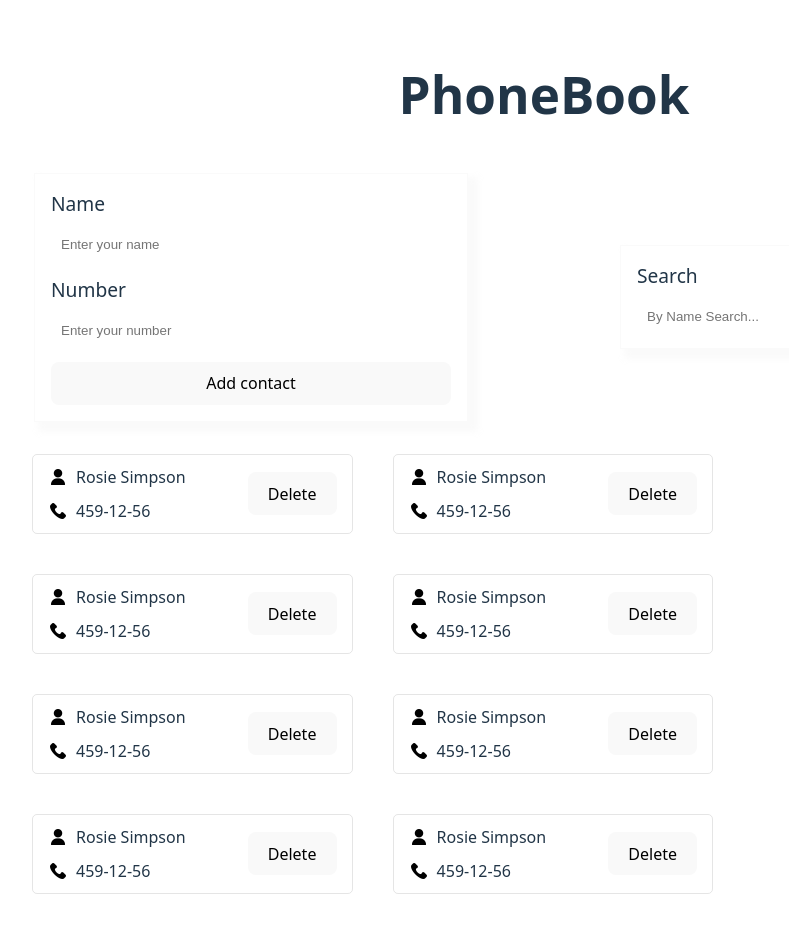
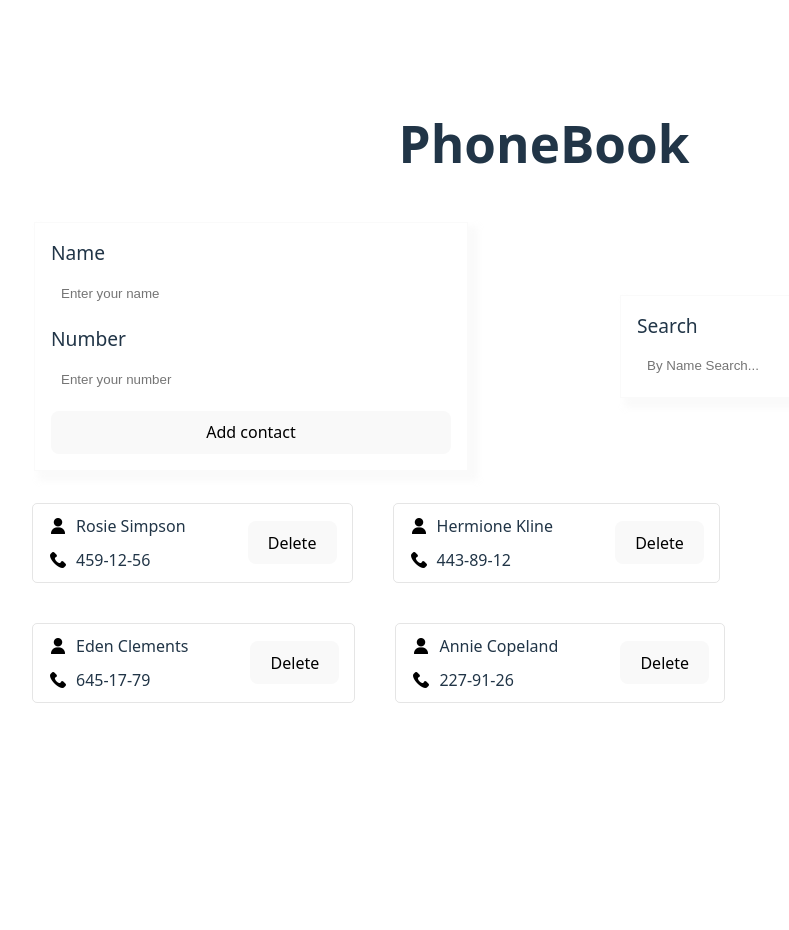
Before and after one commit to murselsen/goit-react-hw-03, a React (Vite) app: page / in a window 1280 px wide. Shown: the top 930 px of the page, without its empty margins (96-885 px from the left). After the commit the page ends 800 px from the top, so only its background shows below. Built offline with nearby package versions, Linux system fonts and the light colour scheme.

Commit message:
Adds contact management functionality
Introduces state management for contacts, including adding, searching, and deleting functionalities. Updates components to handle dynamic contact data and improves reusability by passing props. Simplifies form initialization logic in related components.

```diff
--- a/src/App.jsx
+++ b/src/App.jsx
@@ -1,10 +1,28 @@
-import React from 'react'
+import React, { useState } from 'react'
 import './App.css'
 import ContactForm from './components/ContactForm/ContactForm'
 import ContactList from './components/ContactList/ContactList'
 import SearchBox from './components/SearchBox/SearchBox'
 
 function App() {
+
+  const [Contacts, setContacts] = useState([
+    { id: 'id-1', name: 'Rosie Simpson', number: '459-12-56' },
+    { id: 'id-2', name: 'Hermione Kline', number: '443-89-12' },
+    { id: 'id-3', name: 'Eden Clements', number: '645-17-79' },
+    { id: 'id-4', name: 'Annie Copeland', number: '227-91-26' },
+  ]);
+  const [filterContacts, setFilter] = useState(Contacts);
+
+  const addContact = (contact) => {
+    console.log('Add contact', contact);
+  }
+  const searchContact = (contactName) => {
+    console.log('Search Contact', contactName);
+  }
+  const deleteContact = (contactId) => {
+    console.log('Delete Contact', contactId)
+  }
 
   return (
 
@@ -16,12 +34,11 @@ function App() {
         </div>
         <div className='col'>
           <SearchBox />
-
         </div>
       </div>
       <div className='row'>
         <div className='col'>
-          <ContactList />
+          <ContactList Contacts={filterContacts} />
         </div>
       </div>
     </div>
--- a/src/components/Contact/Contact.jsx
+++ b/src/components/Contact/Contact.jsx
@@ -2,18 +2,19 @@ import React from 'react';
 import Css from './Contact.module.css';
 import userIcon from './icon/user.png';
 import phoneIcon from './icon/phone-call.png';
-const Contact = () => {
+const Contact = ({ name, number, handleContactDelete }) => {
     const handleDelete = (e) => {
         console.log('Delete contact', e);
+        handleContactDelete();
     }
     return (
         <div className={Css.Contact}>
             <div className={Css.Info}>
                 <div className={Css.InfoItem}>
-                    <img src={userIcon} width="16" height="16" title='user' /> <p>Rosie Simpson</p>
+                    <img src={userIcon} width="16" height="16" title='user' /> <p>{name}</p>
                 </div>
                 <div className={Css.InfoItem}>
-                    <img src={phoneIcon} width="16" height="16" title='phone' /> <p>459-12-56</p>
+                    <img src={phoneIcon} width="16" height="16" title='phone' /> <p>{number}</p>
                 </div>
             </div>
             <div className={Css.Buttons}>
--- a/src/components/ContactForm/ContactForm.jsx
+++ b/src/components/ContactForm/ContactForm.jsx
@@ -7,7 +7,7 @@ const ContactForm = () => {
     const nameId = nanoid();
     const numberId = nanoid();
     return (
-        <Formik initialValues={{}} onSubmit={() => { }}>
+        <Formik onSubmit={() => { }}>
             <Form className={Css.Form}>
                 <div className={Css.FieldGroup}>
                     <label htmlFor={nameId}>Name</label>
@@ -17,7 +17,6 @@ const ContactForm = () => {
                     <label htmlFor={numberId}>Number</label>
                     <Field name="number" type="tel" placeholder="Enter your number" id={numberId} className={Css.input} />
                 </div>
-
                 <button type="submit" className={Css.button}>Add contact</button>
             </Form>
         </Formik>
--- a/src/components/ContactList/ContactList.jsx
+++ b/src/components/ContactList/ContactList.jsx
@@ -3,18 +3,17 @@ import React from 'react';
 import Css from './ContactList.module.css';
 
 import Contact from '../Contact/Contact';
-const ContactList = () => {
-    // const handleChange = () => { };
+const ContactList = ({ Contacts }) => {
+    const HandleContactDelete = () => {
+        console.log('HandleContactDelete - Delete contact');
+        // Handle contact delete logic here
+    };
     return (
         <div className={Css.ContactList}>
-            <Contact />
-            <Contact />
-            <Contact />
-            <Contact />
-            <Contact />
-            <Contact />
-            <Contact />
-            <Contact />
+            {Contacts.map((contact) => (
+                <Contact key={contact.id} name={contact.name} number={contact.number} handleContactDelete={HandleContactDelete} />
+            ))}
+
         </div>
     );
 }
--- a/src/components/SearchBox/SearchBox.jsx
+++ b/src/components/SearchBox/SearchBox.jsx
@@ -11,7 +11,7 @@ const SearchBox = () => {
     });
     const handleChange = () => { };
     return (
-        <Formik initialValues={{ 'search': '' }} onSubmit={() => { }} validationSchema={SearchFeedBackSchema}>
+        <Formik validationSchema={SearchFeedBackSchema}>
             <Form className={Css.Form} >
                 <div className={Css.FieldGroup}>
                     <label htmlFor={searchId}>Search</label>
```
